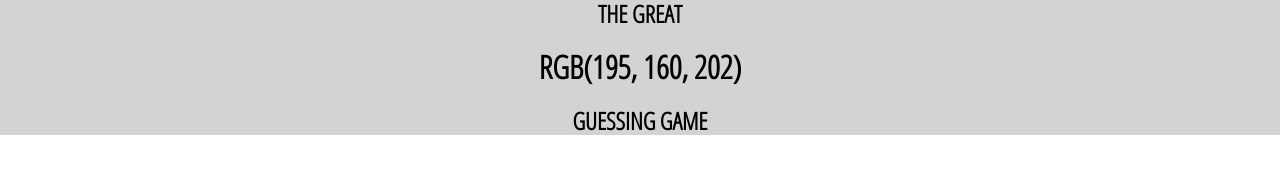
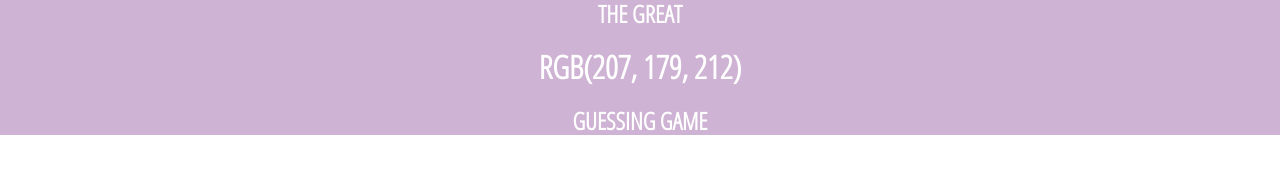
Before and after one commit to sergeyMelentyev/Web-Sample-Project, a website: page build/index.html in a window 1280 px wide. Drawn offline with Linux system fonts and the light colour scheme; files that its build step writes are made by us from their sources.

Commit message:
new version

```diff
--- a/src/scripts/fragments/header_elem.js
+++ b/src/scripts/fragments/header_elem.js
@@ -30,4 +30,7 @@
         return fragment;
     }
 
+    document.querySelector('header').style.backgroundColor = 'rgb(' +
+        colorObj.redValue + ',' + colorObj.greenValue + ',' + colorObj.blueValue + ')';
+
 })(window);
--- a/src/scripts/index.js
+++ b/src/scripts/index.js
@@ -1,6 +1,4 @@
 (function (global) {
     "use strict";
-    var App = global.App;
-
 
 })(window);
--- a/src/scripts/init/color_object.js
+++ b/src/scripts/init/color_object.js
@@ -4,9 +4,9 @@
     var mathRand = App.MathRand;
 
     function ColorObject() {
-        this.redValue = mathRand(0, 256);
-        this.greenValue = mathRand(0, 256);
-        this.blueValue = mathRand(0, 256);
+        this.redValue = mathRand(50, 256);
+        this.greenValue = mathRand(50, 256);
+        this.blueValue = mathRand(50, 256);
     }
     ColorObject.prototype.getValues = function () {
         return {
@@ -16,9 +16,9 @@
         };
     };
     ColorObject.prototype.setNewValue = function () {
-        this.redValue = mathRand(0, 256);
-        this.greenValue = mathRand(0, 256);
-        this.blueValue = mathRand(0, 256);
+        this.redValue = mathRand(50, 256);
+        this.greenValue = mathRand(50, 256);
+        this.blueValue = mathRand(50, 256);
     };
 
     App.ColorObject = new ColorObject();
--- a/src/styles/main.css
+++ b/src/styles/main.css
@@ -5,4 +5,5 @@ body {
     width: 100%;
     background-color: lightgray;
     text-align: center;
+    color: white;
 }
```
Also changed, not shown: build/bundle.fragments.js, build/bundle.init.js, build/styles.css.
